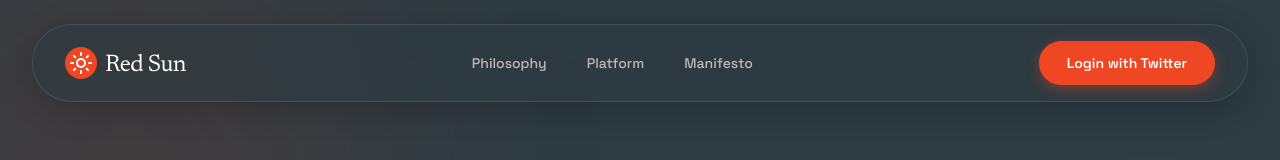
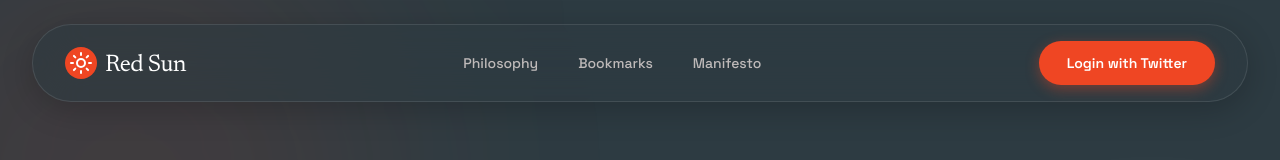
Before and after one commit to moeghashim/rabbitbrain, a Next.js app in the folder apps/web/: page / in a window 1280 px wide. Shown: the top 160 px of the page. Built offline with nearby package versions, Linux system fonts and the light colour scheme.

Commit message:
feat(web): unify workspace navigation menu labels

```diff
--- a/apps/web/app/page.tsx
+++ b/apps/web/app/page.tsx
@@ -13,6 +13,7 @@ import React from "react";
 
 import { HeroTweetAnalyzer } from "../components/hero-tweet-analyzer.js";
 import { Reveal } from "../components/reveal.js";
+import { workspaceMenuLinks } from "../components/workspace-menu.js";
 import { getServerAuthSession } from "../src/auth/auth.js";
 
 const twitterLoginPath = "/auth/popup-start?redirect_url=%2Fapp";
@@ -87,13 +88,17 @@ export default async function LandingPage({ searchParams }: Readonly<LandingPage
 					<span className="mt-1 font-serif text-2xl tracking-tight text-white">Red Sun</span>
 				</Link>
 
-				<div className="hidden items-center gap-10 md:flex">
-					{["Philosophy", "Platform", "Manifesto"].map((item) => (
-						<Link key={item} href="#" className="text-sm font-medium text-peach/70 transition-colors duration-300 hover:text-white">
-							{item}
-						</Link>
-					))}
-				</div>
+					<div className="hidden items-center gap-10 md:flex">
+						{workspaceMenuLinks.map((item) => (
+							<Link
+								key={item.label}
+								href={item.href}
+								className="text-sm font-medium text-peach/70 transition-colors duration-300 hover:text-white"
+							>
+								{item.label}
+							</Link>
+						))}
+					</div>
 
 				<div className="flex items-center">
 					<Link
--- a/apps/web/components/app-workspace-nav.tsx
+++ b/apps/web/components/app-workspace-nav.tsx
@@ -2,13 +2,7 @@ import { Sun } from "lucide-react";
 import Link from "next/link";
 import React from "react";
 
-type WorkspaceMenuItem = "Philosophy" | "Bookmarks" | "Manifesto";
-
-const menuLinks: Array<{ label: WorkspaceMenuItem; href: string }> = [
-	{ label: "Philosophy", href: "#" },
-	{ label: "Bookmarks", href: "/app/bookmarks" },
-	{ label: "Manifesto", href: "#" },
-];
+import { workspaceMenuLinks, type WorkspaceMenuItem } from "./workspace-menu.js";
 
 export interface AppWorkspaceNavProps {
 	activeItem: WorkspaceMenuItem;
@@ -24,8 +18,8 @@ export function AppWorkspaceNav({ activeItem }: Readonly<AppWorkspaceNavProps>)
 				<span className="mt-1 font-serif text-2xl tracking-tight text-white">Red Sun</span>
 			</Link>
 
-			<div className="hidden items-center gap-10 md:flex">
-				{menuLinks.map((item) => (
+				<div className="hidden items-center gap-10 md:flex">
+					{workspaceMenuLinks.map((item) => (
 					<Link
 						key={item.label}
 						href={item.href}
--- /dev/null
+++ b/apps/web/components/workspace-menu.ts
@@ -0,0 +1,12 @@
+export type WorkspaceMenuItem = "Philosophy" | "Bookmarks" | "Manifesto";
+
+export interface WorkspaceMenuLink {
+	label: WorkspaceMenuItem;
+	href: string;
+}
+
+export const workspaceMenuLinks: WorkspaceMenuLink[] = [
+	{ label: "Philosophy", href: "#" },
+	{ label: "Bookmarks", href: "/app/bookmarks" },
+	{ label: "Manifesto", href: "#" },
+];
```
Also changed, not shown: 2 other files (tests, documents, lock files or other folders).
